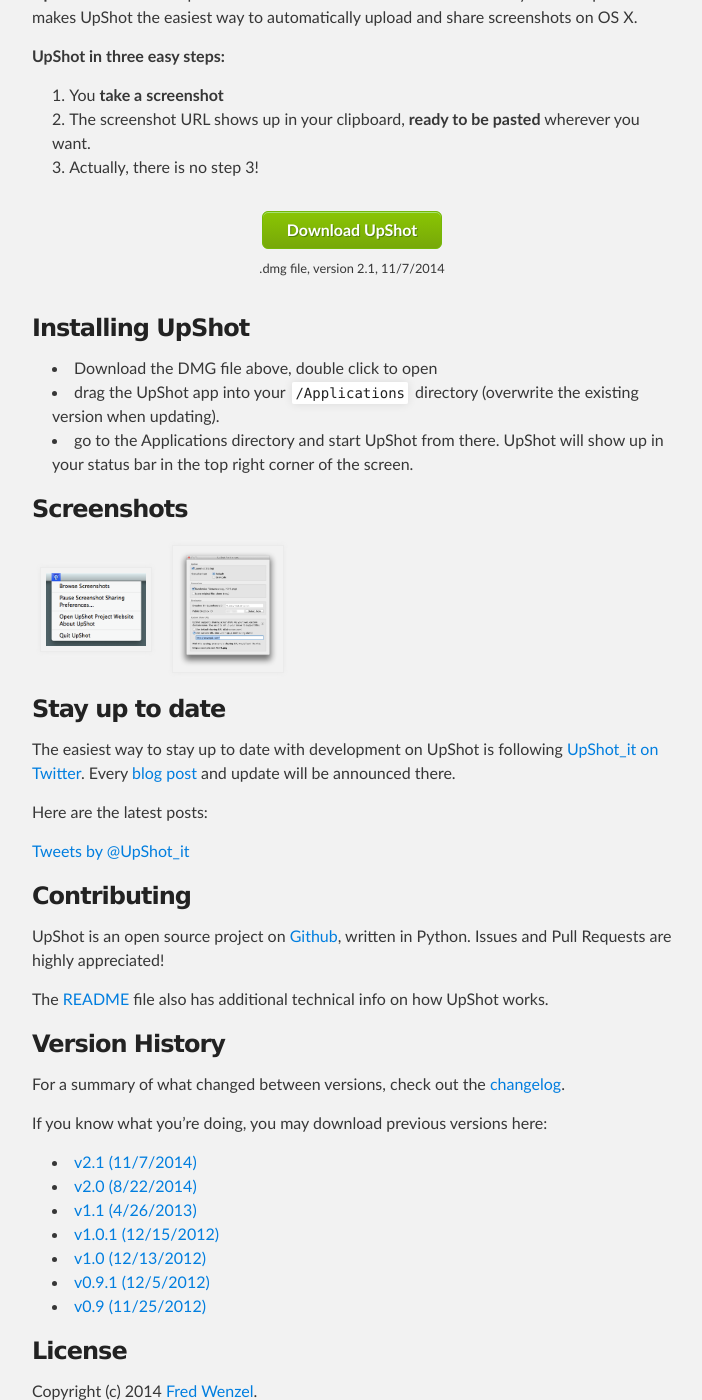
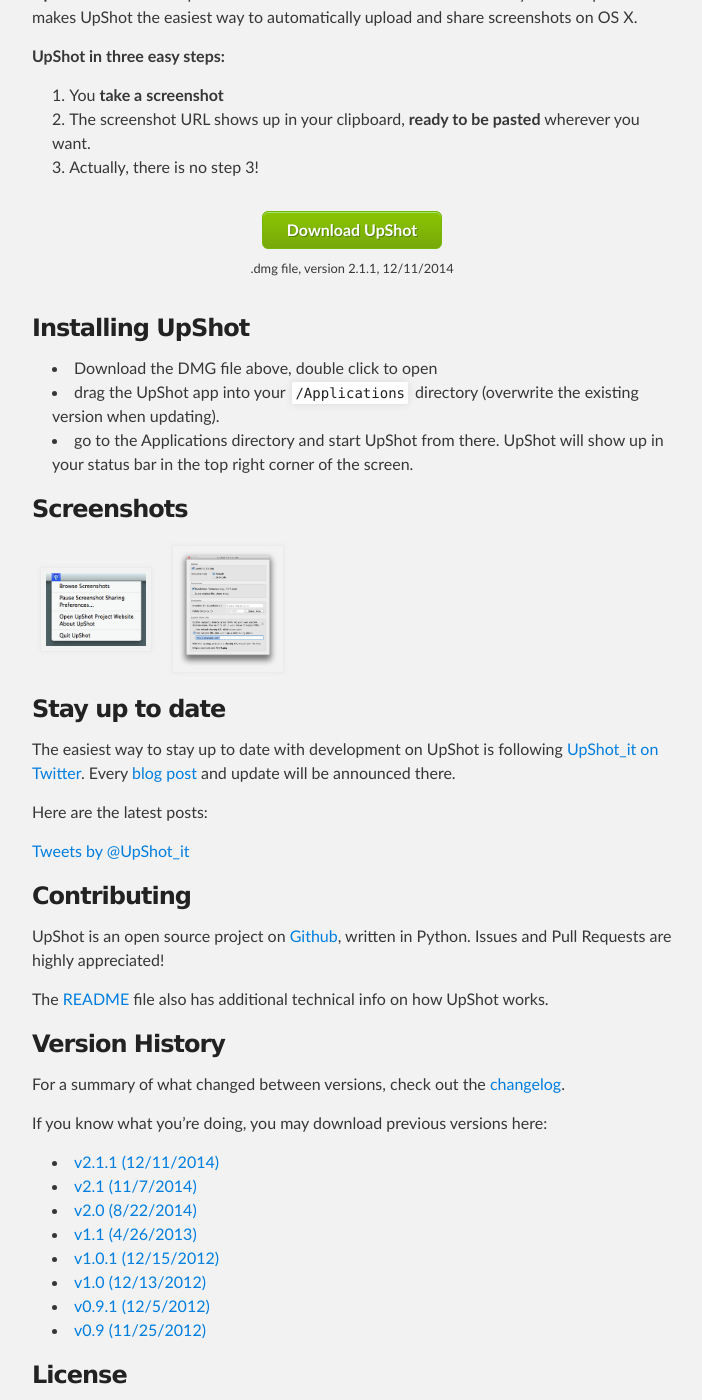
Before and after one commit to fwenzel/upshot, a Jekyll site: the page built from index.md, in a window 1280 px wide and 1400 px high, scrolled down 239 px. Shown: the whole window, without its empty margins (288-990 px from the left). Built offline with Jekyll 4.4.1, drawn with Linux system fonts in a browser that asks for light colours; nearby versions of some CDN libraries; comment, search, counter and statistics services are not loaded.

Commit message:
website update for 2.1.1

```diff
--- a/index.md
+++ b/index.md
@@ -1,6 +1,7 @@
 ---
 layout: default
 versions:
+- [2.1.1, 12/11/2014]
 - [2.1, 11/7/2014]
 - [2.0, 8/22/2014]
 - [1.1, 4/26/2013]
```
